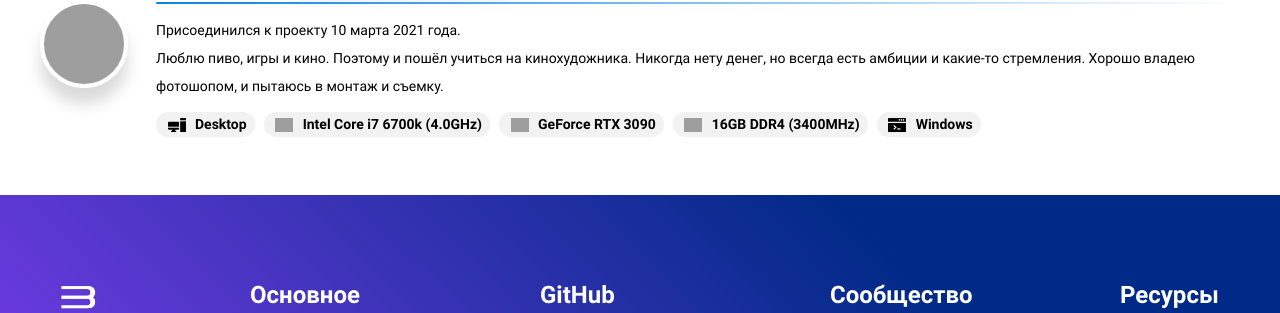
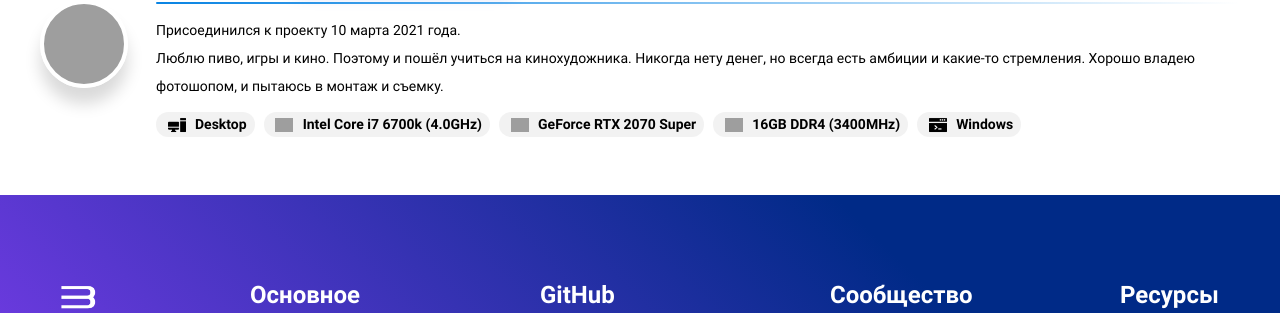
Before and after one commit to isack5268/Website, a PHP site: page /about in a window 1280 px wide. Shown: the part 1770-2083 px from the top of the page. Run offline with PHP 8.4, Linux system fonts and the light colour scheme; grey boxes are pictures that could not be loaded.

Commit message:
about update

```diff
--- a/about.php
+++ b/about.php
@@ -363,7 +363,7 @@
 									<div class="specbox-ico-part" style="background: url('/img/icons/list/gpu.png') no-repeat center;">
 									</div>
 									<div class="specbox-tx1-part">
-										 <span>GeForce RTX 3090</span>
+										 <span>GeForce RTX 2070 Super</span>
 									</div>
 								</div>
 								<div class="specbox-con-part darkmode-invert">
```
